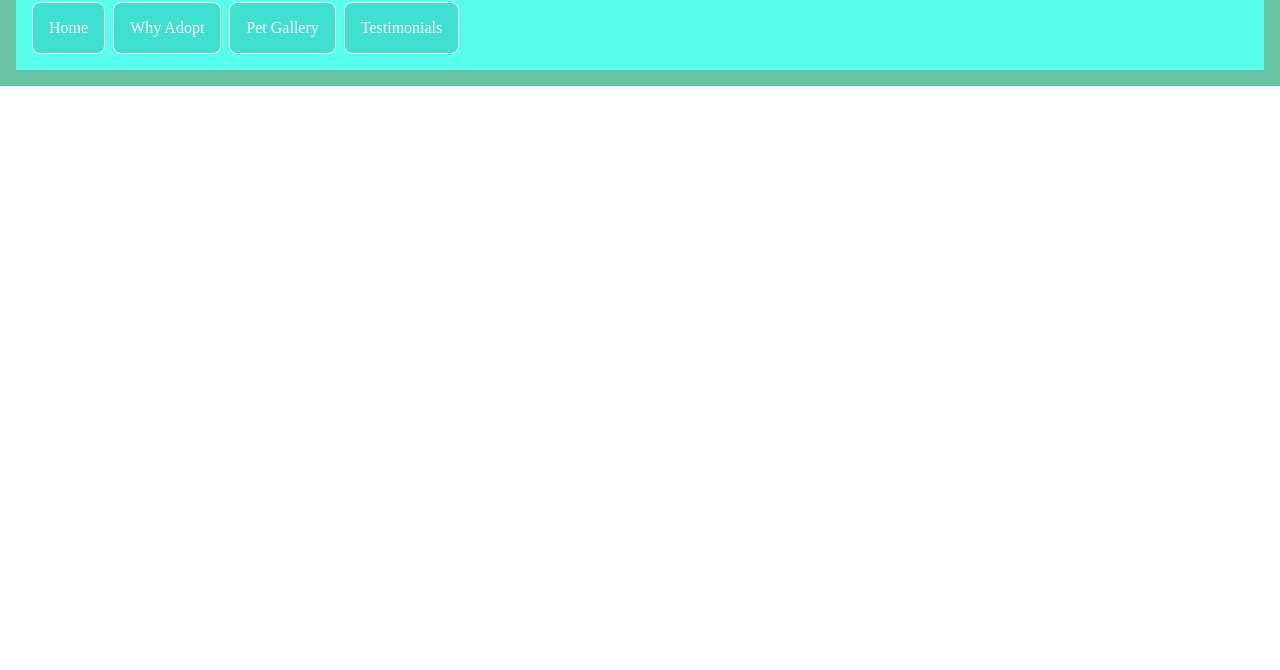
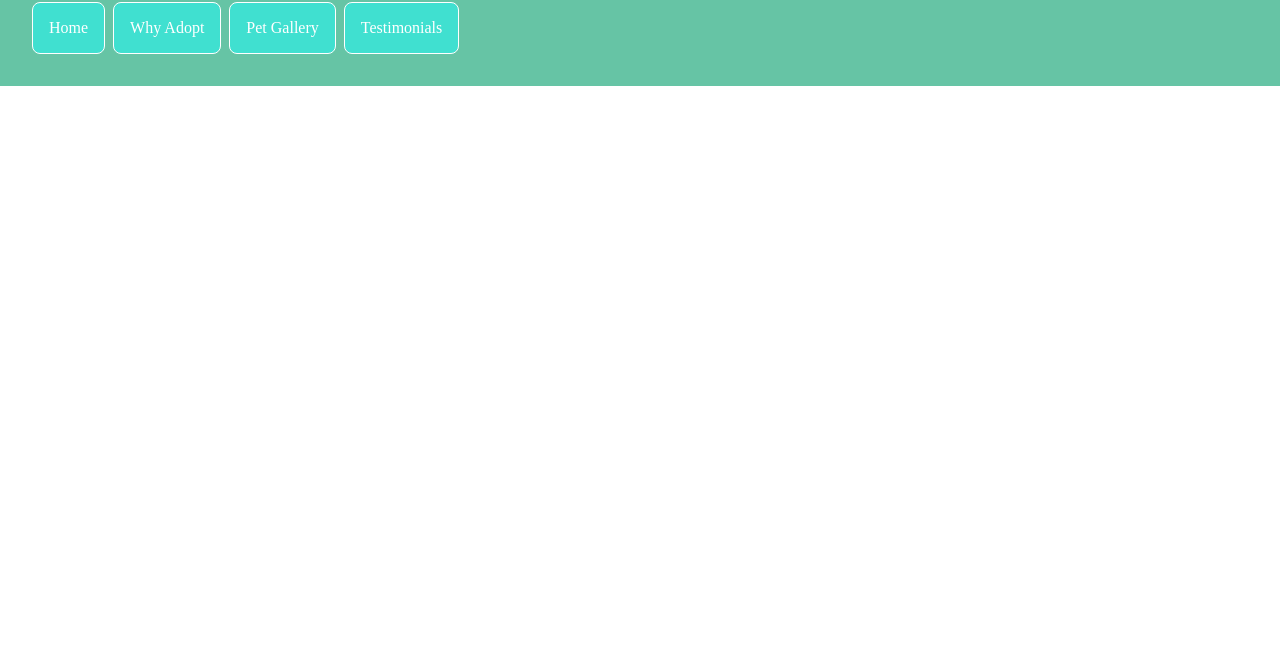
Before and after one commit to hramo-s735-art/heaven042025, a plain HTML site: page Semester2/Header/header.html in a window 1280 px wide. Shown: the part 130-800 px from the top of the page. Drawn offline with Linux system fonts and the light colour scheme.

Commit message:
Fixed Header thing IDK

```diff
--- a/Semester2/Header/header.html
+++ b/Semester2/Header/header.html
@@ -25,7 +25,7 @@
         margin-bottom: 1rem;
       }
       #pageheader nav {
-        background-color: rgb(86, 255, 235);
+        /* background-color: rgb(86, 255, 235); */
         padding: 1rem;
       }
       #pageheader ul {
```
